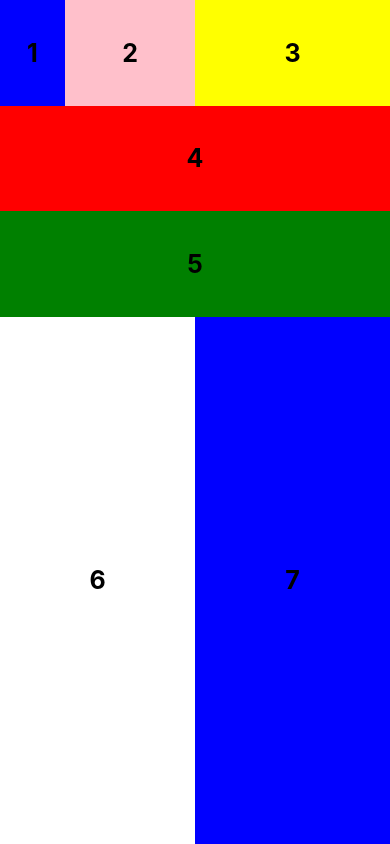
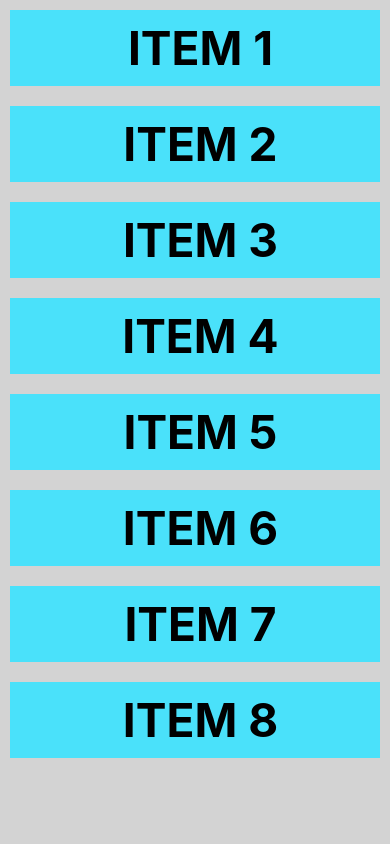
Before and after one commit to stephanduval/BluetoothVoltageMeterReactNative, a React Native app: screen / in a window 390 px wide. Built offline with nearby package versions, Linux system fonts and the light colour scheme.

Commit message:
changed font size

```diff
--- a/App.js
+++ b/App.js
@@ -9,55 +9,38 @@
 import React, {useState} from 'react';
 import type {Node} from 'react';
 import {StyleSheet, Text, View, Button, Linking} from 'react-native';
+import ScrollContentViewNativeComponent from 'react-native/Libraries/Components/ScrollView/ScrollContentViewNativeComponent';
+import ScrollViewCommands from 'react-native/Libraries/Components/ScrollView/ScrollViewCommands';
 
 const App = () => {
-const [name, setName] = useState('Programming With Mash React Native Tutorial');
-const [session, setSession] = useState({number:6,title:'State Title'});
-const [current, setCurrent] = useState(true);
+  const [Items, setItems] = useState([
+    {key: 1, item: 'Item 1'},
+    {key: 2, item: 'Item 2'},
+    {key: 3, item: 'Item 3'},
+    {key: 4, item: 'Item 4'},
+    {key: 5, item: 'Item 5'},
+    {key: 6, item: 'Item 6'},
+    {key: 7, item: 'Item 7'},
+    {key: 8, item: 'Item 8'},
 
+  ]);
 
-const onClickHandler = () => {
-  setName('Voltage Reader')
-  setSession({number: ++session.number, title: 'State Title Two'})
-  setCurrent(false);
-};
+  return (
+    <View style={styles.body}>
 
 
 
+{
+      Items.map((objectItem)=>{
+        return ( <View style={styles.item}>
+        <Text style={styles.text} key={objectItem.key}> {objectItem.item}</Text>
+        </View>
 
-
-  return (
-    <View style={styles.body}>
-      <View style={styles.row1}>
-        <View style={styles.row1col1}>
-        <Text style={styles.text}>{1}</Text>
-        </View>
-        <View style={styles.row1col2}>
-        <Text style={styles.text}>{2}</Text>
-        </View>
-        <View style={styles.row1col3}>
-        <Text style={styles.text}>{3}</Text>
-        </View>
-      </View>
-      <View style={styles.row2}>
-      <View style={styles.row2col1}>
-        <Text style={styles.text}>{4}</Text>
-        </View>
-        <View style={styles.row2col2}>
-        <Text style={styles.text}>{5}</Text>
-        </View>
-      </View>
-      <View style={styles.row3}>
-        <View style={styles.row3col1}>
-        <Text style={styles.text}>{6}</Text>
-        </View>
-        <View style={styles.row3col2}>
-        <Text style={styles.text}>{7}</Text>
-        </View>
-      </View>
-
+        )
+      })
+      }
     </View>
-  );
+  )
 };
 
 const styles = StyleSheet.create({
@@ -68,117 +51,12 @@ const styles = StyleSheet.create({
     flexDirection: 'column',
     backgroundColor: '#d3d3d3',
     alignItems: 'stretch',
-    justifyContent: 'center',
-
-  },
-  row1:{
-    // width: 100,
-    // height: 100,
-   flex: 1,
-   flexDirection: 'row',
-
-  alignItems: 'stretch',
-  justifyContent: 'center',
-
-  },
-  row2:{
-    // width: 100,
-    // height: 100,
-    flex:2,
-    backgroundColor: 'blue',
-    alignItems: 'stretch',
-    justifyContent: 'center',
-
-  },
-  row3:{
-  //   width: 100,
-  //   height: 100,
-   flex:5,
-   flexDirection: 'row',
-    backgroundColor: 'red',
-    alignItems: 'stretch',
-    justifyContent: 'center',
-
-  },
-
-  row1col1:{
-    // width: 100,
-    // height: 100,
-   flex: 1,
-
-    backgroundColor: 'blue',
-    alignItems: 'center',
-    justifyContent: 'center',
-
-  },
-  row1col2:{
-    // width: 100,
-    // height: 100,
-   flex: 2,
-
-    backgroundColor: 'pink',
-    alignItems: 'center',
-    justifyContent: 'center',
-
-  },
-  row1col3:{
-    // width: 100,
-    // height: 100,
-   flex: 3,
-
-    backgroundColor: 'yellow',
-    alignItems: 'center',
-    justifyContent: 'center',
-
-  },
-
-  row2col1:{
-    // width: 100,
-    // height: 100,
-   flex: 1,
-
-    backgroundColor: 'red',
-    alignItems: 'stretch',
-    justifyContent: 'center',
-
-  },
-
-  row2col2:{
-    // width: 100,
-    // height: 100,
-   flex: 1,
-
-    backgroundColor: 'green',
-    alignItems: 'center',
-    justifyContent: 'center',
-
-  },
-
-  row3col1:{
-    // width: 100,
-    // height: 100,
-   flex: 1,
-
-    backgroundColor: 'white',
-    alignItems: 'center',
-    justifyContent: 'center',
-
-  },
-
-  row3col2:{
-    // width: 100,
-    // height: 100,
-   flex: 1,
-
-    backgroundColor: 'blue',
-    alignItems: 'center',
-    justifyContent: 'center',
-
+    justifyContent: 'flex-start',
   },
   text: {
     textAlign: 'center',
     color: 'black',
-    fontSize: 25,
+    fontSize: 46,
     fontWeight: 'bold',
     margin: 10,
     textTransform: 'uppercase',
@@ -187,6 +65,12 @@ const styles = StyleSheet.create({
     margin: 30,
     width: 300,
     height: 90,
+  },
+  item: {
+    margin: 10,
+    backgroundColor: '#4ae1fa',
+    justifyContent: 'center',
+    alignItems: 'center',
   }
 });
 
```
Also changed, not shown: 1 other file (tests, documents, lock files or other folders).
